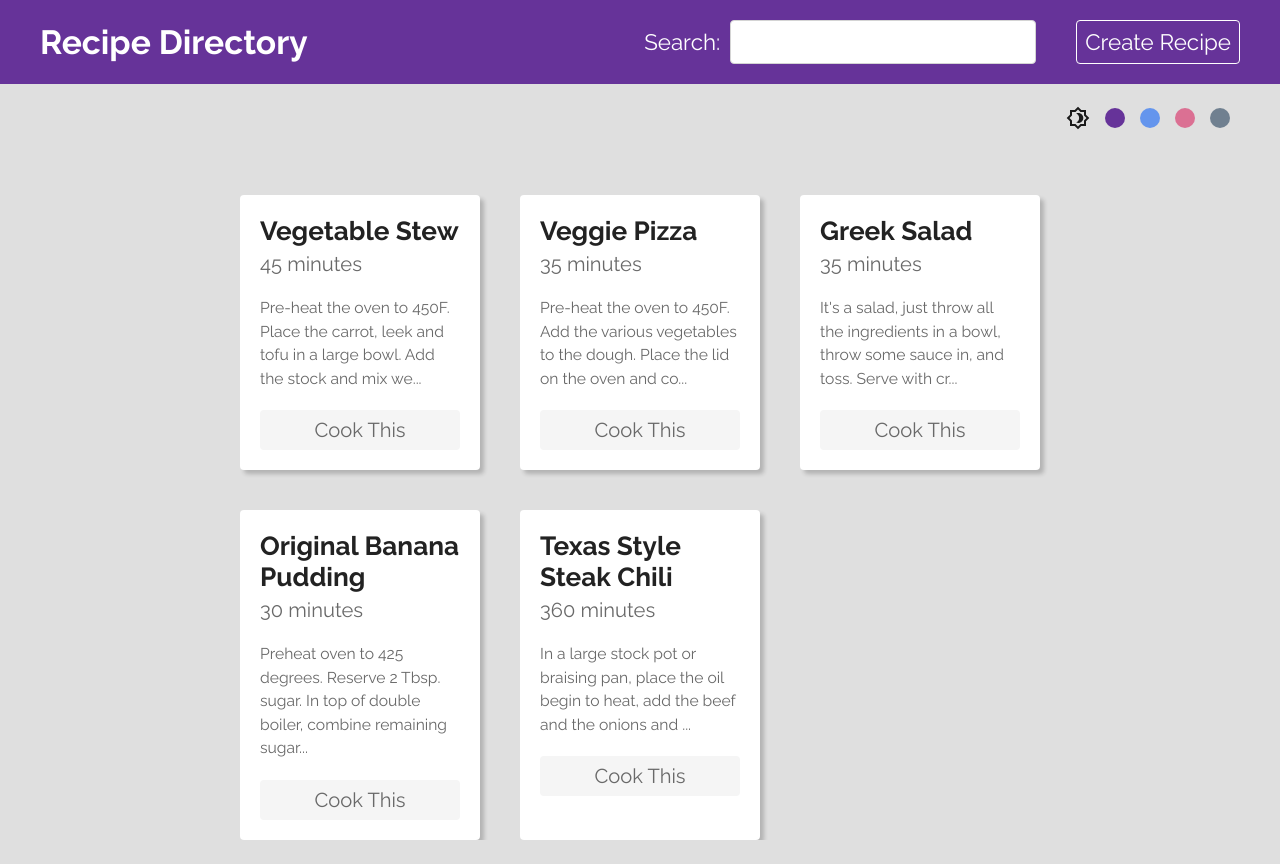
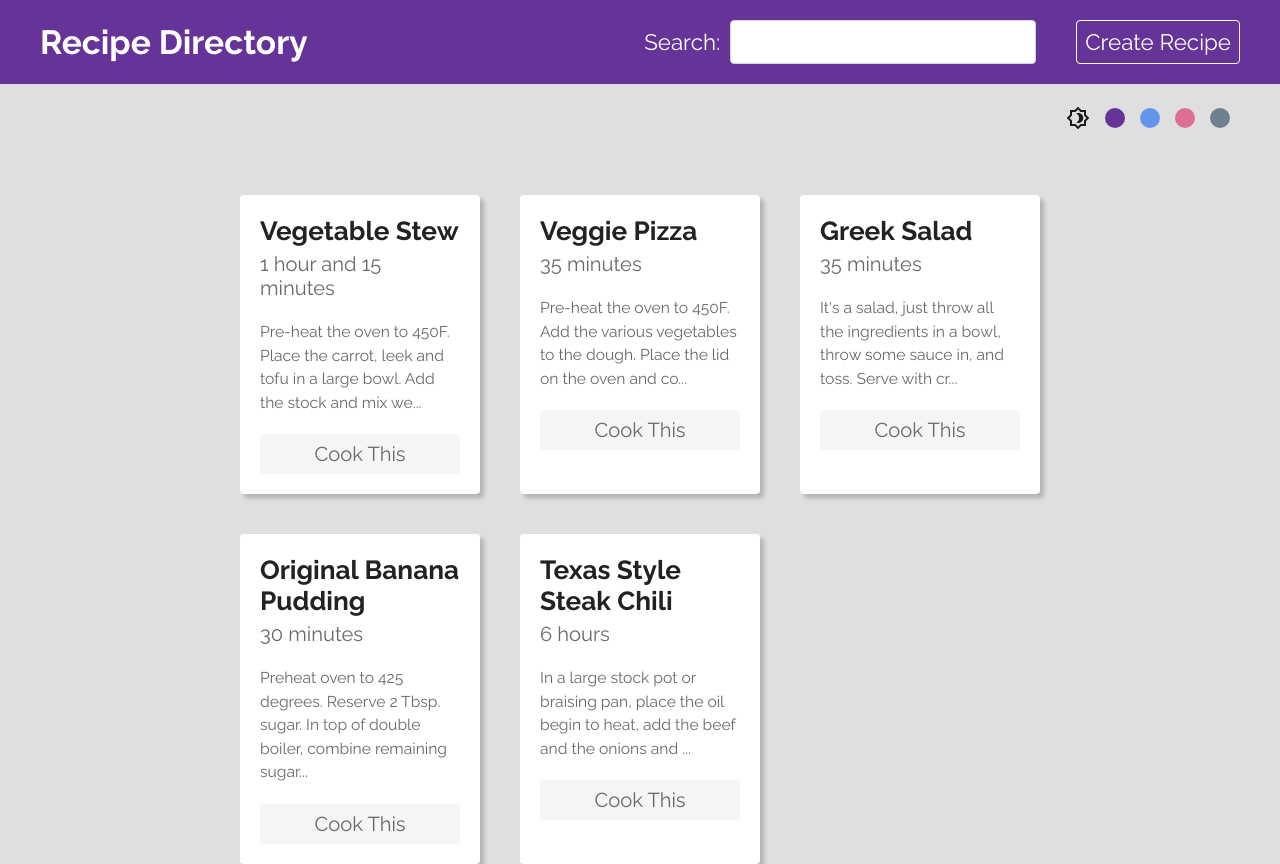
Before and after one commit to nitink-prog/Recipe-Directory, a React (Create React App) app: page / in a window 1280 px wide. Before the commit the page ends 840 px from the top, so only its background shows below. Built offline with nearby package versions, Linux system fonts and the light colour scheme; data requests are answered from the project's data file.

Commit message:
changed cookingTime to integer, added a hoursHelper

```diff
--- a/data/db.json
+++ b/data/db.json
@@ -5,7 +5,7 @@
       "title": "Vegetable Stew",
       "ingredients": ["Carrot", "Leek", "Tofu", "Vegetable Stock"],
       "method": "Pre-heat the oven to 450F. Place the carrot, leek and tofu in a large bowl. Add the stock and mix well. Add the rest of the ingredients and mix well. Place the mixture in a large bowl and cover with a lid. Place the lid on the oven and cook for 40 minutes. Serve with a slaw of your choice",
-      "cookingTime": "45 minutes"
+      "cookingTime": 75
     },
     {
       "id": "2",
@@ -18,7 +18,7 @@
         "Spinach"
       ],
       "method": "Pre-heat the oven to 450F. Add the various vegetables to the dough. Place the lid on the oven and cook for 30 minutes. Serve with a side of your choice",
-      "cookingTime": "35 minutes"
+      "cookingTime": 35
     },
     {
       "id": "3",
@@ -31,7 +31,7 @@
         "Olive Oil"
       ],
       "method": "It's a salad, just throw all the ingredients in a bowl, throw some sauce in, and toss. Serve with croutons or something.",
-      "cookingTime": "35 minutes"
+      "cookingTime": 35
     },
     {
       "title": "Original Banana Pudding",
@@ -46,7 +46,7 @@
         "Bananas"
       ],
       "method": "Preheat oven to 425 degrees. Reserve 2 Tbsp. sugar. In top of double boiler, combine remaining sugar, flour and salt. Beat in 1 whole egg and 3 egg yolks; reserve 3 egg whites. Stir in lowfat milk. Cook, uncovered, over boiling water, stirring constantly 10 min or possibly till thickened. Remove from heat; stir in vanilla.\n\nIn bottom of 1 1/2-qt round casserole, spoon in 1/2 c. custard; cover with 8 wafers. Top with generous layer of sliced bananas; pour 2/3 c. custard over bananas. Arrange 10 wafers around the outside edge of dish; cover custard with 11 wafers. Top with sliced bananas and 2/3 c. custard. Cover custard with 14 wafers; top with sliced bananas and remaining custard.\n\nIn small bowl, with electric mixer at high speed, beat reserved egg whites till soft peaks form. Gradually add in reserved 2 Tbsp. sugar, beating till mix forms stiff peaks. Spoon on top of custard, spreading to cover entire surface.\n\nBake 5 min, or possibly till surface is lightly browned. Garnish with additional banana slices if you like. Serve hot or possibly cool. ",
-      "cookingTime": "30 minutes",
+      "cookingTime": 30,
       "id": "0gfnKk7"
     },
     {
@@ -63,7 +63,7 @@
         "Bay Leaves"
       ],
       "method": " In a large stock pot or braising pan, place the oil begin to heat, add the beef and the onions and sear until the onions are tender.\nAdd the remaining ingredients bring to a simmer, lower heat, and cook covered for 6 hours. Stir occasionally, or the mix can be placed in a crock pot and cooked at low temperature for 8 hours\nTransfer, cool, label and hold refrigerated until needed.  Place the appropriate amount of chili into the cup or bowl. Top with the shredded cheddar, then the tortilla strips, the salsa and the cilantro sprig. Serve. ",
-      "cookingTime": "360 minutes",
+      "cookingTime": 360,
       "id": "np0-L8r"
     }
   ]
--- a/src/components/RecipeList.jsx
+++ b/src/components/RecipeList.jsx
@@ -1,5 +1,6 @@
 import { Link } from "react-router-dom";
 import { useTheme } from "../hooks/useTheme";
+import hoursHelper from "../utils/hoursHelper";
 import "./RecipeList.css";
 
 export default function RecipeList({ recipes }) {
@@ -14,7 +15,7 @@ export default function RecipeList({ recipes }) {
       {recipes.map((recipe) => (
         <div key={recipe.id} className={`card ${mode}`}>
           <h3>{recipe.title}</h3>
-          <p>{recipe.cookingTime}</p>
+          <p>{hoursHelper(recipe.cookingTime)}</p>
           <div>{recipe.method.substring(0, 100)}...</div>
           <Link to={`/recipes/${recipe.id}`}>Cook This</Link>
         </div>
--- a/src/pages/create/Create.jsx
+++ b/src/pages/create/Create.jsx
@@ -6,7 +6,7 @@ import "./Create.css";
 export default function Create() {
   const [title, setTitle] = useState("");
   const [method, setMethod] = useState("");
-  const [cookingTime, setCookingTime] = useState("");
+  const [cookingTime, setCookingTime] = useState();
   const [newIngredient, setNewIngredient] = useState("");
   const [ingredients, setIngredients] = useState([]);
   const ingredientInput = useRef(null);
@@ -23,7 +23,7 @@ export default function Create() {
       title: title,
       ingredients: ingredients,
       method: method,
-      cookingTime: cookingTime + " minutes",
+      cookingTime: cookingTime,
     };
     postData(recipe);
   };
--- a/src/pages/recipe/Recipe.jsx
+++ b/src/pages/recipe/Recipe.jsx
@@ -1,6 +1,7 @@
 import { useParams } from "react-router-dom";
 import { useFetch } from "../../hooks/useFetch";
 import { useTheme } from "../../hooks/useTheme";
+import hoursHelper from "../../utils/hoursHelper";
 import "./Recipe.css";
 
 export default function Recipe() {
@@ -20,7 +21,7 @@ export default function Recipe() {
       {recipe && (
         <>
           <h2 className="page-title">{recipe.title}</h2>
-          <p>Takes {recipe.cookingTime} to cook.</p>
+          <p>Takes {hoursHelper(recipe.cookingTime)} to cook.</p>
           <ul>
             {recipe.ingredients.map((ingredient) => (
               <li key={ingredient}>{ingredient}</li>
--- /dev/null
+++ b/src/utils/hoursHelper.js
@@ -0,0 +1,20 @@
+export default function hoursHelper(minutes) {
+  if (minutes > 60) {
+    let hours = Math.floor(minutes / 60);
+    let mins = minutes % 60;
+    let ret = "";
+
+    if (hours === 1) {
+      ret += "1 hour";
+    } else {
+      ret += hours + " hours";
+    }
+    if (mins === 0) {
+    } else {
+      ret += " and " + mins + " minutes";
+    }
+    return ret;
+  } else {
+    return minutes + " minutes";
+  }
+}
```
